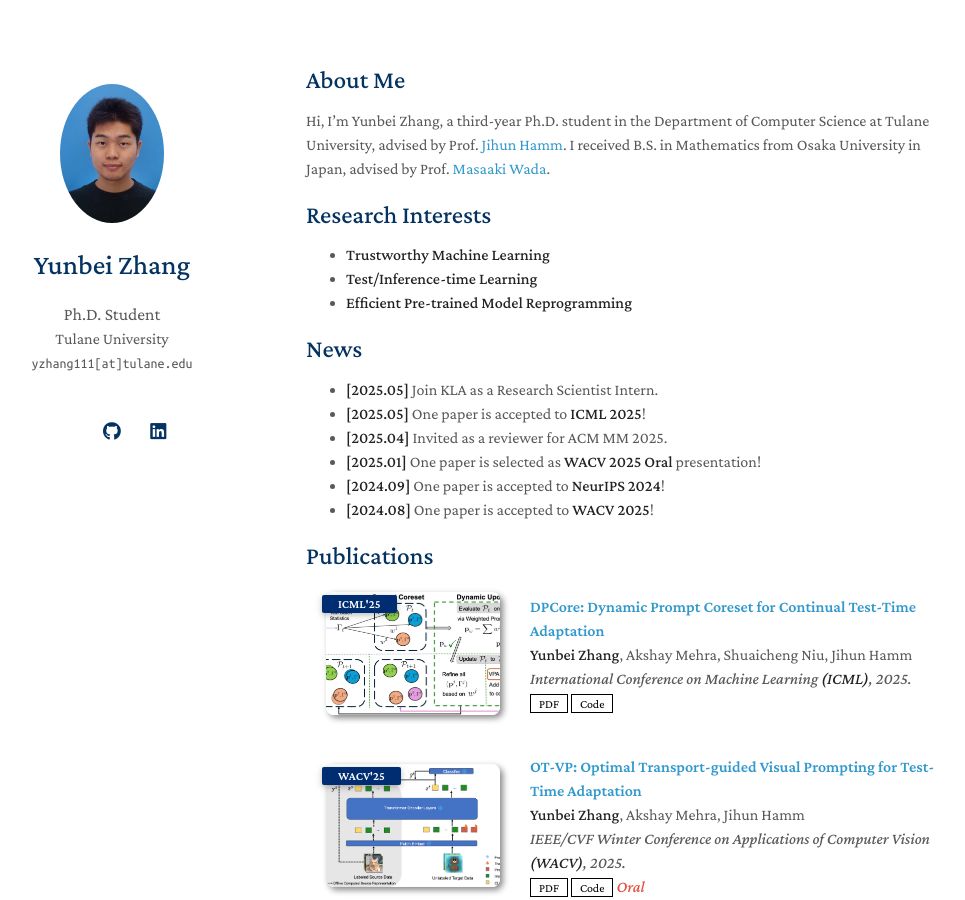
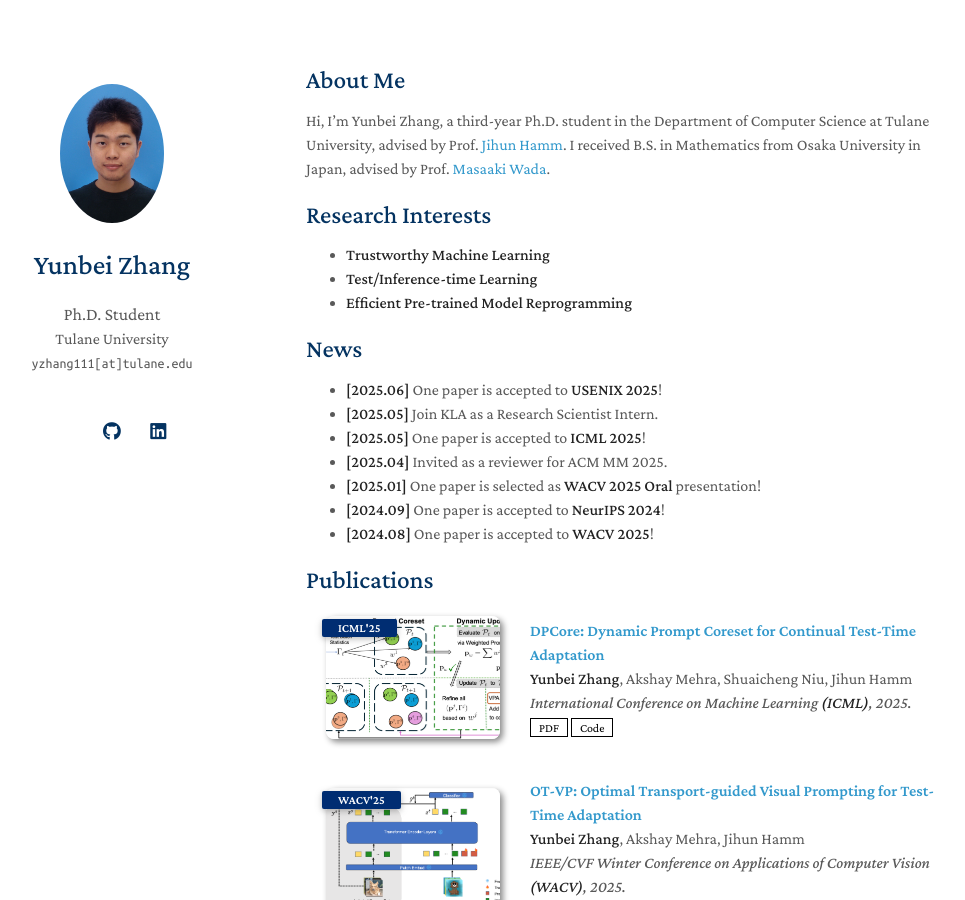
Before and after one commit to yunbeizhang/yunbeizhang.github.io, a Jekyll site: the page built from index.md, in a window 1280 px wide and 900 px high. Shown: the whole window, without its empty margins (164-1129 px from the left). Built offline with Jekyll 4.4.1, drawn with Linux system fonts in a browser that asks for light colours; a style sheet for code colours, icons or effects is not loaded; our own code applies the rules of GitHub Pages for plain Markdown files.

Commit message:
update usenix25

```diff
--- a/index.md
+++ b/index.md
@@ -14,7 +14,7 @@ Hi, I'm Yunbei Zhang, a third-year Ph.D. student in the Department of Computer S
 <!-- - **Adversarial Machine Learning:** adversarial attack, data poisoning -->
 
 ## News
-
+- **[2025.06]** One paper is accepted to **USENIX 2025**!
 - **[2025.05]** Join KLA as a Research Scientist Intern.
 - **[2025.05]** One paper is accepted to **ICML 2025**!
 - **[2025.04]** Invited as a reviewer for ACM MM 2025.
```
Also changed, not shown: assets/img/sok.jpg (added).
